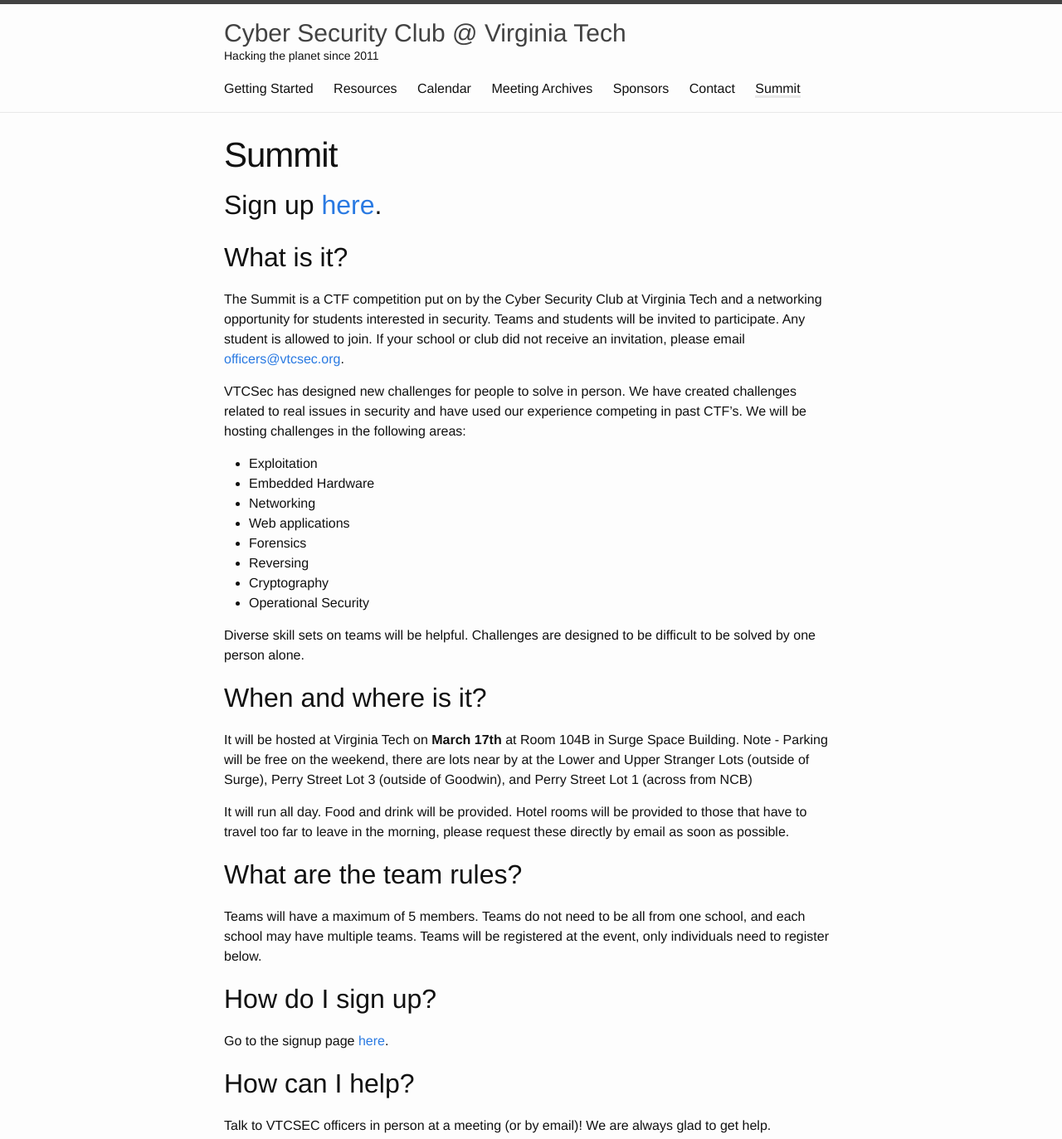
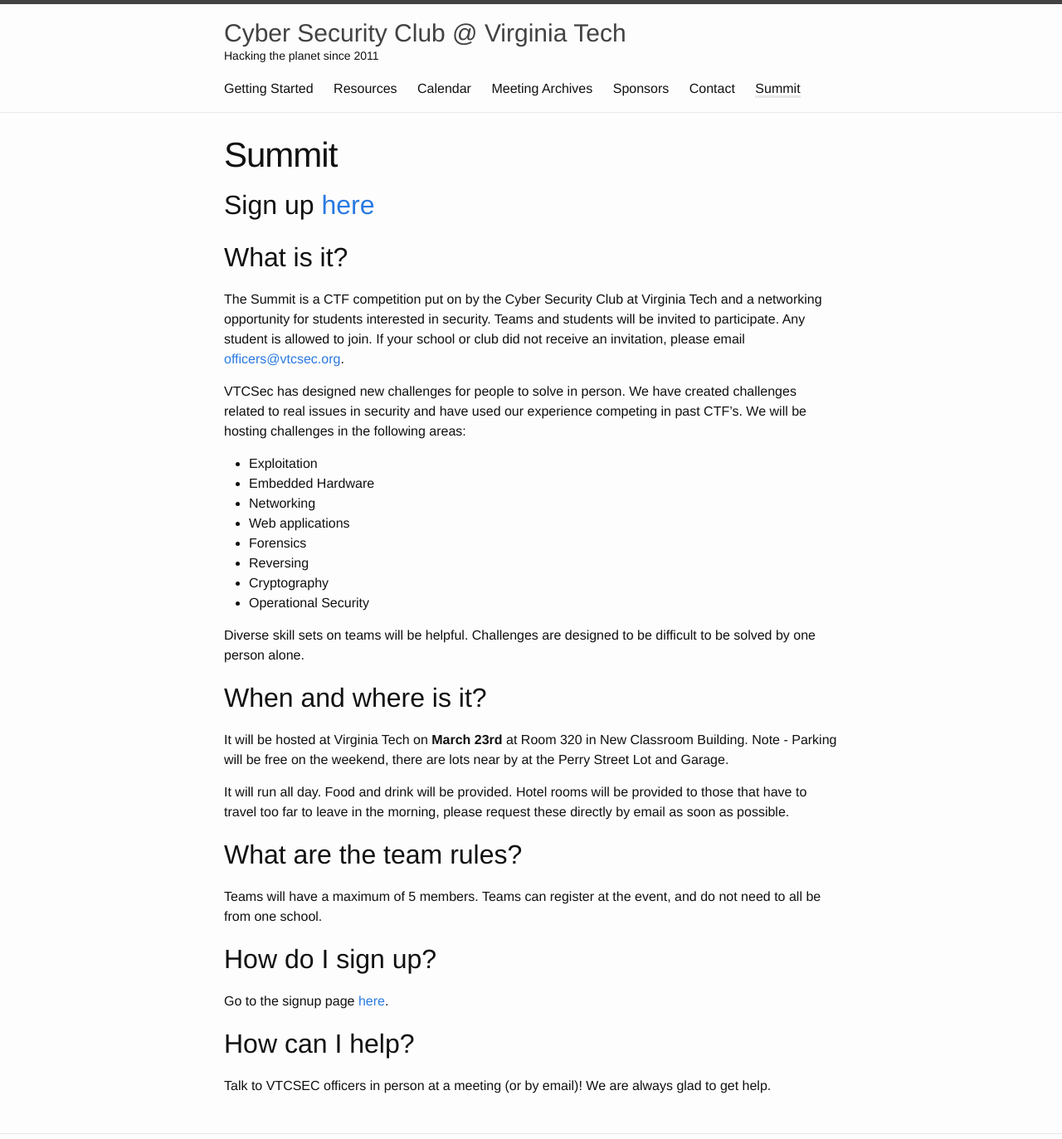
Before and after one commit to VTCSec/vtcsec.org, a Jekyll site: the page built from summit.md, in a window 1280 px wide and 1400 px high, cut to the strip 0-1373 px from the top of the window. Shown: the whole strip at 83% size. Built offline with Jekyll 4.4.1, drawn with Linux system fonts in a browser that asks for light colours.

Commit message:
Updated Summit Info

```diff
--- a/summit.md
+++ b/summit.md
@@ -3,7 +3,7 @@
 title: Summit
 ---
 
-## Sign up <a href="https://goo.gl/forms/5AM9KMOAKoDOsVXF2">here</a>.
+## Sign up <a href="https://goo.gl/forms/5AM9KMOAKoDOsVXF2">here</a>
 
 ## What is it?
 
@@ -28,14 +28,13 @@
 
 ## When and where is it?
 
-It will be hosted at Virginia Tech on **March 17th** at Room 104B in Surge Space Building. Note - Parking will be free on the weekend, there are lots near by at the Lower and Upper Stranger Lots (outside of Surge), Perry Street Lot 3 (outside of Goodwin), and Perry Street Lot 1 (across from NCB)
+It will be hosted at Virginia Tech on **March 23rd** at Room 320 in New Classroom Building. Note - Parking will be free on the weekend, there are lots near by at the Perry Street Lot and Garage.
 
 It will run all day.  Food and drink will be provided. Hotel rooms will be provided to those that have to travel too far to leave in the morning, please request these directly by email as soon as possible.
 
 ## What are the team rules?
 
-Teams will have a maximum of 5 members. Teams do not need to be all from one school, and each school may have multiple teams.
-Teams will be registered at the event, only individuals need to register below.
+Teams will have a maximum of 5 members. Teams can register at the event, and do not need to all be from one school.
 
 ## How do I sign up?
 
```
